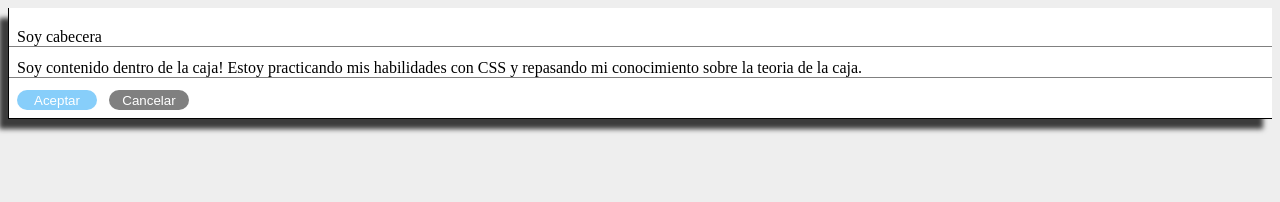
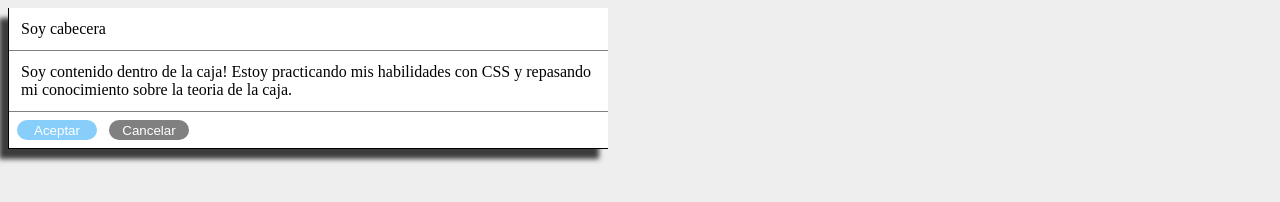
Before and after one commit to AngelDHackerman/pythonHtmlCssFlaskMysql, a plain HTML site: page repasoCss/ejercicios/index.html in a window 1280 px wide. Drawn offline with Linux system fonts and the light colour scheme.

Commit message:
terminado los retoques de bordes y colores en los botones

```diff
--- a/repasoCss/ejercicios/style.css
+++ b/repasoCss/ejercicios/style.css
@@ -7,9 +7,9 @@ body{
   background-color: #eeeeee;
 }
 .main {
+  width: 600px;
   background-color: white;
   margin: 8px;
-  padding: 8px 0;
   border: 1px solid black;
   border-top: none;
   border-right: none;
@@ -19,13 +19,15 @@ body{
   -moz-box-shadow: -9px 10px 5px 0px rgba(0,0,0,0.75);
 }
 .Contenedor-texto {
-  margin: 12px 0;
+  padding: 8px 0;
   border-bottom: 1px solid gray;
 }
 .texto {
   margin-left: 8px;
+  padding: 4px 4px;
 }
 .botones {
+  margin: 8px 0;
   margin-left: 8px;
   color: white;
   border-radius: 16px;
```
